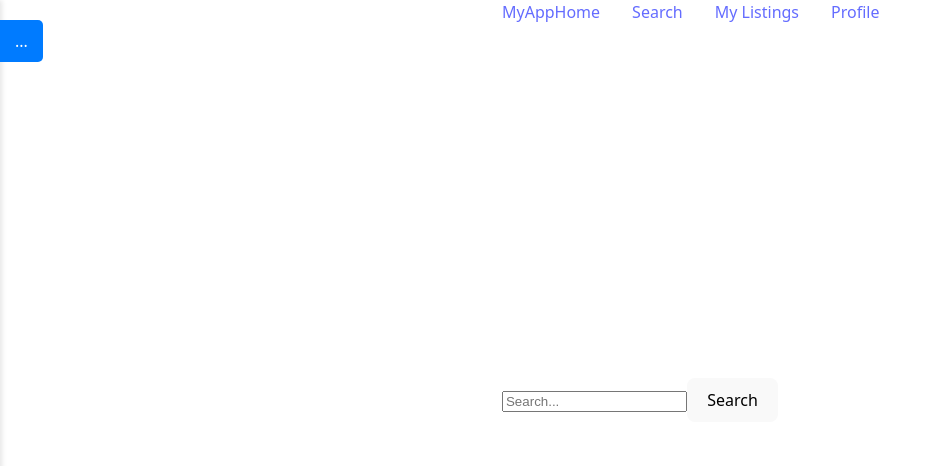
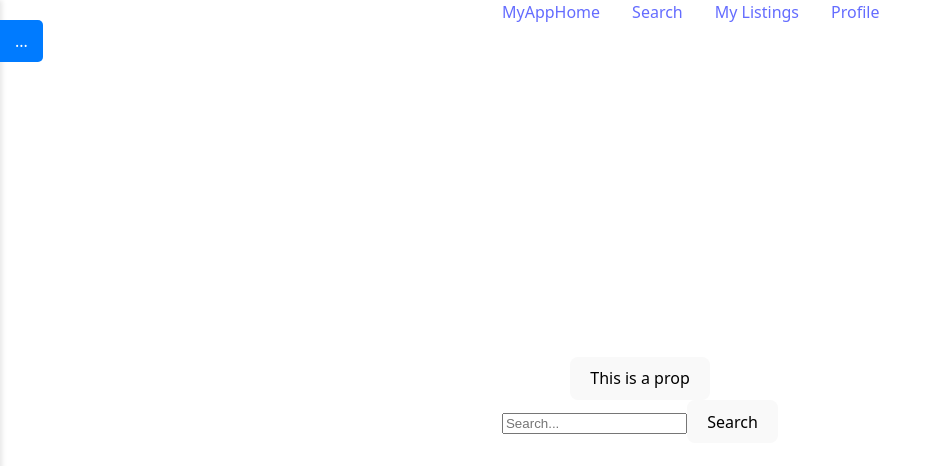
Before and after one commit to GraemeIBB/360proj, a React (Vite) app in the folder frontend/: page / in a window 1280 px wide. Shown: the top 466 px of the page, without its empty margins (0-942 px from the left). Built offline with nearby package versions, Linux system fonts and the light colour scheme.

Commit message:
fix: configuring to present more efficiently

```diff
--- a/frontend/src/Zoo.jsx
+++ b/frontend/src/Zoo.jsx
@@ -1,10 +1,12 @@
 import SearchBar from './components/SearchBar.jsx'
 import Sidebar from './components/Sidebar.jsx'
 import Navbar from './components/Navbar.jsx'
+import Button from './components/Button.jsx'
 
 function Zoo(){
     return(
         <>
+            <Button title={ "This is a prop" } />
             <SearchBar onSearch={(q) => console.log(q)}/>
             <Sidebar />
             <Navbar />
--- a/frontend/src/components/Button.jsx
+++ b/frontend/src/components/Button.jsx
@@ -1,6 +1,6 @@
 function Button({type, title}){
     return (
-        <button {...(type && { type })}>{title}</button>
+        <button type={type || 'button'}>{title}</button>
     )
 }
 export default Button
```
